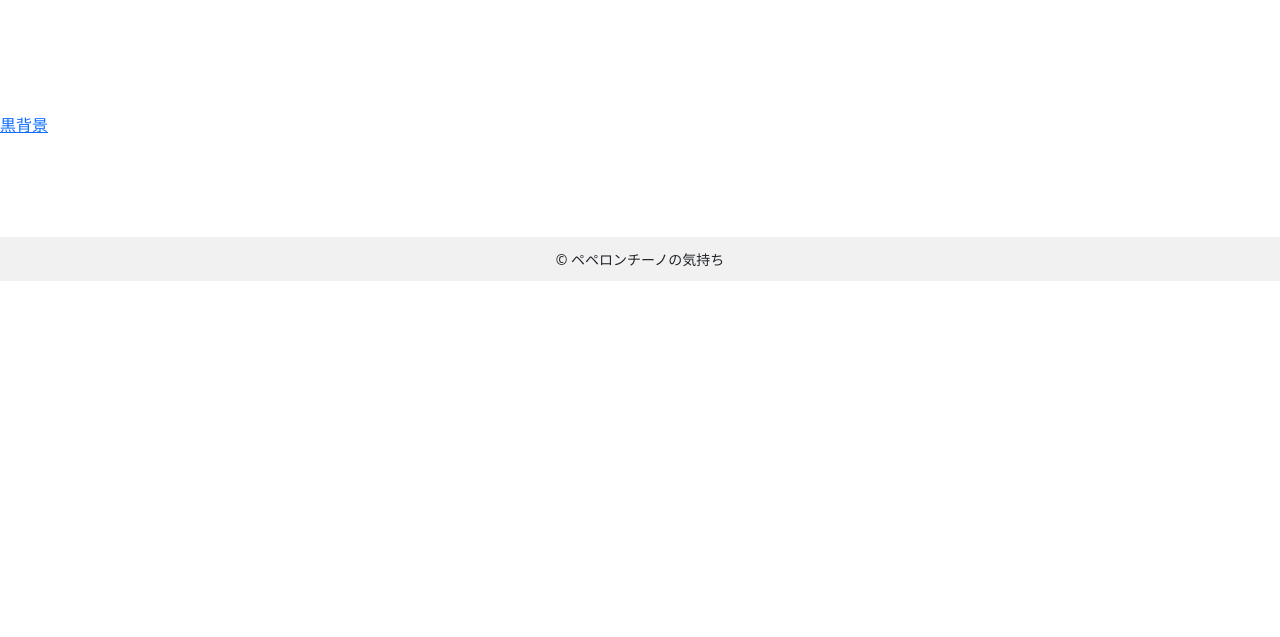
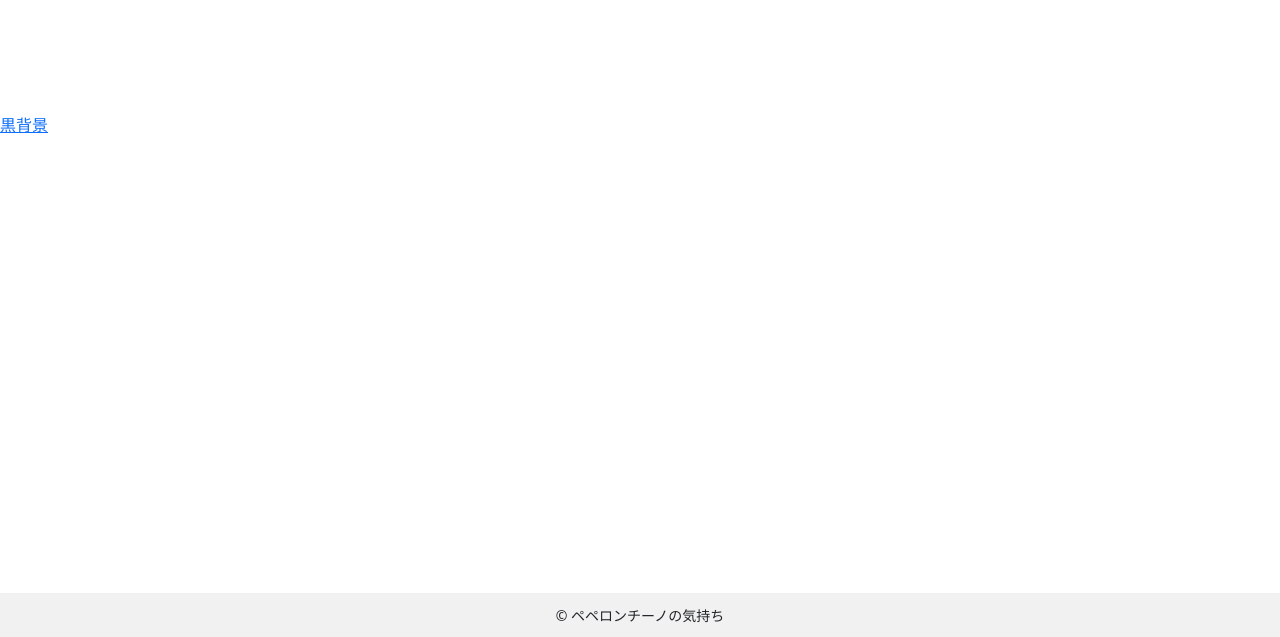
Before and after one commit to feelings-for-peperoncino/feelings-for-peperoncino.github.io, a plain HTML site: page index.html in a window 1280 px wide. Shown: the part 163-800 px from the top of the page. Drawn offline with nearby package versions, Linux system fonts and the light colour scheme.

Commit message:
更新
headerの共通化

```diff
--- a/css/style.css
+++ b/css/style.css
@@ -12,3 +12,18 @@ footer {
   text-align: center;
   padding: 10px 0;
 }
+
+/* styles.css */
+html, body {
+  height: 100%;
+  margin: 0;
+}
+
+body {
+  display: flex;
+  flex-direction: column;
+}
+
+main {
+  flex: 1;
+}
--- a/footer.html
+++ b/footer.html
@@ -1,4 +1,10 @@
 
-  <small>
-    &copy; ペペロンチーノの気持ち
-  </small>
+
+  <footer>
+    <small>
+      &copy; ペペロンチーノの気持ち
+    </small>
+
+  </footer>
+
+  <script src="https://cdn.jsdelivr.net/npm/bootstrap@5.3.0/dist/js/bootstrap.bundle.min.js" integrity="sha384-geWF76RCwLtnZ8qwWowPQNguL3RmwHVBC9FhGdlKrxdiJJigb/j/68SIy3Te4Bkz" crossorigin="anonymous"></script>
--- /dev/null
+++ b/header.html
@@ -0,0 +1,6 @@
+<header>
+  <div>
+    <img src="img/logo.svg" alt="logo" width="100px">
+  </div>
+  <h1>ペペロンチーノの気持ち</h1>
+</header>
--- a/index.html
+++ b/index.html
@@ -15,32 +15,32 @@
   <link rel="stylesheet" href="css/style.css">
 </head>
 <body>
-  <header>
-    <div>
-      <img src="img/logo.svg" alt="logo" width="100px">
-    </div>
-    <h1>ペペロンチーノの気持ち</h1>
-  </header>
+  <div id="header-container"></div>
+
 
   <main>
 
     <div>
       <a href="https://feelings-for-peperoncino.github.io/dark-bg/">黒背景</a>
     </div>
+
   </main>
-  <footer id="footer">
-    <script>
-        // footer.htmlを読み込んで挿入するスクリプト
-        fetch('footer.html')
-            .then(response => response.text())
-            .then(data => {
-                document.getElementById('footer').innerHTML = data;
-            });
-    </script>
-  </footer>
+  <div id="footer-container"></div>
 
-  <script src="https://cdn.jsdelivr.net/npm/bootstrap@5.3.0/dist/js/bootstrap.bundle.min.js" integrity="sha384-geWF76RCwLtnZ8qwWowPQNguL3RmwHVBC9FhGdlKrxdiJJigb/j/68SIy3Te4Bkz" crossorigin="anonymous"></script>
+  <script>
+    // Load header
+    fetch('header.html')
+      .then(response => response.text())
+      .then(data => {
+        document.getElementById('header-container').innerHTML = data;
+      });
 
-
+    // Load footer
+    fetch('footer.html')
+      .then(response => response.text())
+      .then(data => {
+        document.getElementById('footer-container').innerHTML = data;
+      });
+  </script>
 </body>
 </html>
```
